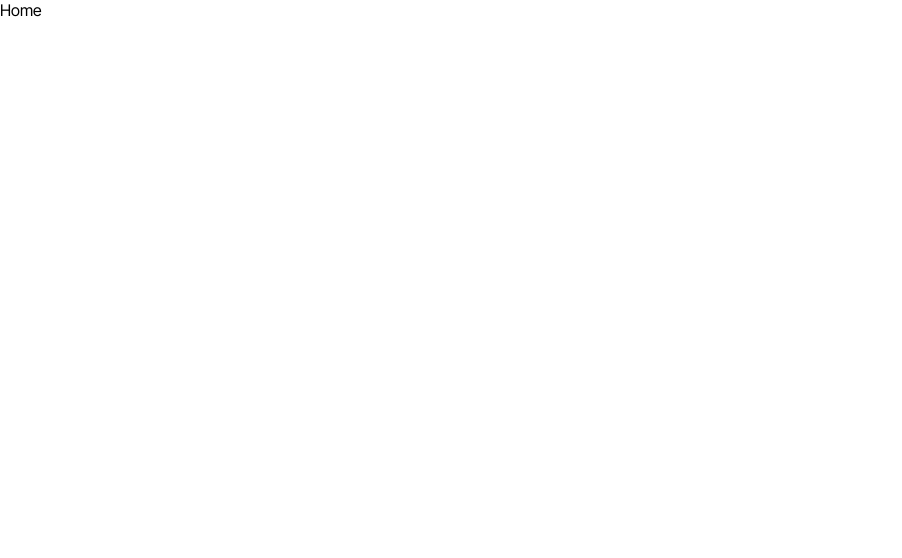
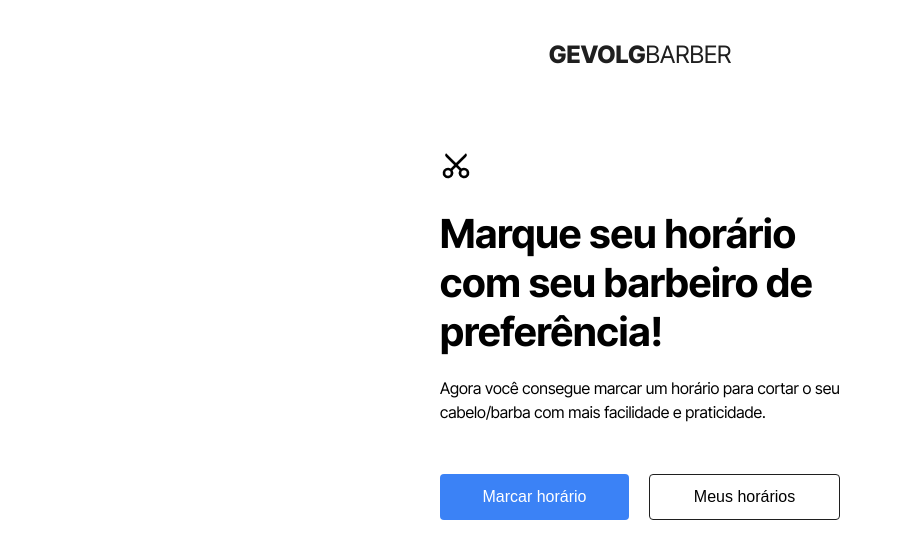
Before and after one commit to gevolgdev/barber-appointment, a React (Vite) app: page / in a window 1280 px wide. Shown: the top 558 px of the page, without its empty margins (0-902 px from the left). Built offline with nearby package versions, Linux system fonts and the light colour scheme.

Commit message:
Home: developed

```diff
--- a/src/routes/Home/index.tsx
+++ b/src/routes/Home/index.tsx
@@ -1,9 +1,29 @@
-
+import { Header } from '../../components';
+import { useNavigate } from 'react-router-dom';
+import { RiScissors2Line } from 'react-icons/ri';
+import * as S from './style';
 
 const Home = () => {
+
+  const navigate = useNavigate();
+
   return (
-    <div>Home</div>
+    <S.Wrapper>
+      <Header/>
+      <S.Content>
+        <div className='infos'>
+          <i><RiScissors2Line/></i>
+          <h1>Marque seu horário com seu barbeiro de preferência!</h1>
+          <p>Agora você consegue marcar um horário para cortar o seu cabelo/barba com mais facilidade e praticidade.</p>
+          <div className="buttons">
+            <button className='mark-hours' onClick={() => navigate('/marcar')}>Marcar horário</button>
+            <button className='my-hours'>Meus horários</button>
+          </div>
+        </div>
+      </S.Content>
+
+    </S.Wrapper>
   )
 }
 
-export default Home
+export default Home;
--- a/src/routes/Home/style.ts
+++ b/src/routes/Home/style.ts
@@ -0,0 +1,62 @@
+import styled from 'styled-components';
+
+export const Wrapper = styled.section`
+  width: 1128px;
+  margin: 0 auto;
+`
+
+export const Content = styled.div`
+  width: fit-content;
+  margin: 0 auto;
+  display: flex;
+  flex-direction: column;
+  justify-content: center;
+  padding-top: 80px;
+
+  @media (max-width: 1366px) {
+    padding-top: 40px;
+  }
+
+  .infos {
+    width: 400px;
+
+    i {
+      font-size: 2rem;
+    }
+
+    h1 {
+      font-size: 2.5rem;
+      margin: 20px 0;
+    }
+
+    p {
+      line-height: 1.5rem;
+    }
+
+    .buttons {
+      display: flex;
+      flex-direction: row;
+      margin-top: 50px;
+      gap: 20px;
+
+      button {
+        flex: 1;
+        padding: 13px 0;
+        font-size: 1rem;
+        border: solid 1px;
+        border-radius: 4px;
+        cursor: pointer;
+      }
+
+      .my-hours {
+        background: transparent;
+        border-color: #1f1f1f;
+      }
+      .mark-hours {
+        background: #3B82F6;
+        color: white;
+        border: none;
+      }
+    }
+  }
+`
```
